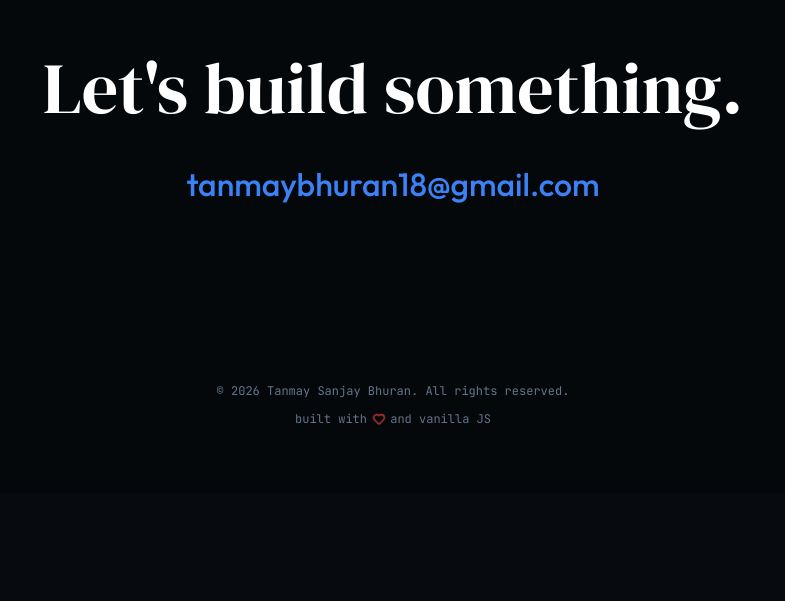
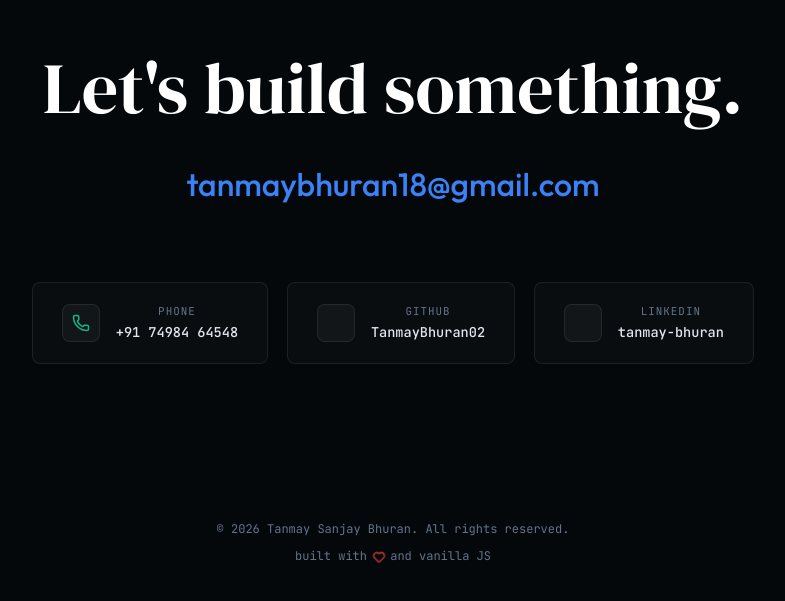
Before and after one commit to TanmayBhuran02/Portfolio-Website, a plain HTML site: page index.html in a window 1280 px wide. Shown: the part 5915-6516 px from the top of the page, without its empty margins (247-1032 px from the left). Before the commit the page ends 6408 px from the top, so only its background shows below. Drawn offline with nearby package versions, Linux system fonts and the light colour scheme.

Commit message:
Contact card fix

```diff
--- a/index.html
+++ b/index.html
@@ -1012,6 +1012,97 @@
       left: 0;
       color: #3b82f6;
       font-family: 'JetBrains Mono', monospace;
+    }
+
+    /* Contact Cards */
+    .contact-cards {
+      display: flex;
+      justify-content: center;
+      align-items: stretch;
+      gap: 1.2rem;
+      margin-bottom: 3.5rem;
+      flex-wrap: wrap;
+    }
+
+    .contact-card {
+      display: flex;
+      align-items: center;
+      gap: 1rem;
+      background: rgba(255, 255, 255, 0.025);
+      border: 1px solid rgba(255, 255, 255, 0.08);
+      border-radius: 8px;
+      padding: 1.2rem 1.8rem;
+      text-decoration: none;
+      color: #cbd5e1;
+      font-family: 'JetBrains Mono', monospace;
+      font-size: 0.85rem;
+      transition: all 0.3s cubic-bezier(0.25, 0.8, 0.25, 1);
+      min-width: 220px;
+      position: relative;
+      overflow: hidden;
+    }
+
+    .contact-card::before {
+      content: '';
+      position: absolute;
+      inset: 0;
+      background: linear-gradient(135deg, transparent, rgba(59, 130, 246, 0.04));
+      opacity: 0;
+      transition: opacity 0.3s ease;
+    }
+
+    .contact-card:hover::before {
+      opacity: 1;
+    }
+
+    .contact-card:hover {
+      border-color: var(--card-accent, #3b82f6);
+      box-shadow: 0 8px 28px rgba(0, 0, 0, 0.4), 0 0 0 1px var(--card-accent, #3b82f6);
+      transform: translateY(-4px);
+      color: #ffffff;
+    }
+
+    .contact-card-icon {
+      width: 38px;
+      height: 38px;
+      border-radius: 8px;
+      background: rgba(255, 255, 255, 0.04);
+      border: 1px solid rgba(255, 255, 255, 0.08);
+      display: flex;
+      align-items: center;
+      justify-content: center;
+      color: var(--card-accent, #3b82f6);
+      flex-shrink: 0;
+      transition: all 0.3s ease;
+    }
+
+    .contact-card:hover .contact-card-icon {
+      background: rgba(59, 130, 246, 0.08);
+      border-color: var(--card-accent, #3b82f6);
+    }
+
+    .contact-card-info {
+      display: flex;
+      flex-direction: column;
+      gap: 0.15rem;
+    }
+
+    .contact-card-label {
+      font-size: 0.68rem;
+      color: #64748b;
+      text-transform: uppercase;
+      letter-spacing: 1px;
+    }
+
+    .contact-card-value {
+      font-size: 0.85rem;
+      color: #e2e8f0;
+      font-weight: 500;
+      transition: color 0.2s ease;
+    }
+
+    .contact-card:hover .contact-card-value {
+      color: #ffffff;
     }
 
     @media (max-width: 768px) {
@@ -1755,6 +1846,41 @@
       <h2 class="footer-heading">Let's build something.</h2>
       <a href="" class="mailto-link" id="mailto-email">Loading...</a>
 
+      <!-- Contact Cards -->
+      <div class="contact-cards">
+        <a href="tel:+917498464548" class="contact-card" style="--card-accent: #10b981;">
+          <div class="contact-card-icon">
+            <i data-lucide="phone" style="width: 18px; height: 18px;"></i>
+          </div>
+          <div class="contact-card-info">
+            <span class="contact-card-label">Phone</span>
+            <span class="contact-card-value">+91 74984 64548</span>
+          </div>
+        </a>
+
+        <a href="https://github.com/TanmayBhuran02" target="_blank" rel="noopener noreferrer" class="contact-card"
+          style="--card-accent: #e2e8f0;">
+          <div class="contact-card-icon">
+            <i data-lucide="github" style="width: 18px; height: 18px;"></i>
+          </div>
+          <div class="contact-card-info">
+            <span class="contact-card-label">GitHub</span>
+            <span class="contact-card-value">TanmayBhuran02</span>
+          </div>
+        </a>
+
+        <a href="https://www.linkedin.com/in/tanmay-bhuran-bb8a36248" target="_blank" rel="noopener noreferrer"
+          class="contact-card" style="--card-accent: #0a66c2;">
+          <div class="contact-card-icon">
+            <i data-lucide="linkedin" style="width: 18px; height: 18px;"></i>
+          </div>
+          <div class="contact-card-info">
+            <span class="contact-card-label">LinkedIn</span>
+            <span class="contact-card-value">tanmay-bhuran</span>
+          </div>
+        </a>
+      </div>
+
       <div class="footer-socials" id="footer-socials">
         <!-- dynamic footer social links -->
       </div>
```
